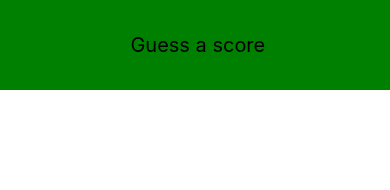
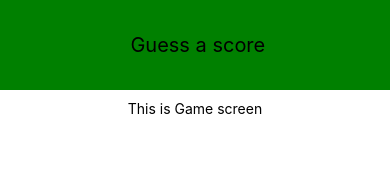
Before and after one commit to Hashamjavedofficial/React-Native-traning, a React Native app: screen / in a window 390 px wide. Shown: the top 190 px of the page. Built offline with nearby package versions, Linux system fonts and the light colour scheme.

Commit message:
create the header styles and header

```diff
--- a/App.js
+++ b/App.js
@@ -18,17 +18,20 @@
 } from 'react-native';
 
 import Header from './components/Header'
+import StartGameScreen from './components/StartGameScreen'
 
 const App= () => {
   return (
+    <>
       <SafeAreaView style={styles.safeArea}>
-      <StatusBar/>
         <ScrollView>
           <View>
           <Header title={'Guess a score'} />
           </View>
         </ScrollView>
       </SafeAreaView>
+      <StartGameScreen />
+    </>
   );
 };
 
--- a/components/StartGameScreen.js
+++ b/components/StartGameScreen.js
@@ -0,0 +1,20 @@
+import React from 'react'
+import {View,StyleSheet,Text} from 'react-native'
+
+const StartGameScreen = props => {
+    return (
+        <View style={styles.screen}>
+            <Text>This is Game screen</Text>
+        </View>
+    )
+}
+
+const styles = StyleSheet.create({
+    screen:{
+        flex:1,
+        padding: 10,
+        alignItems: 'center'
+    }
+})
+
+export default StartGameScreen
```
Lines whose indentation alone changed are shown as unchanged.
